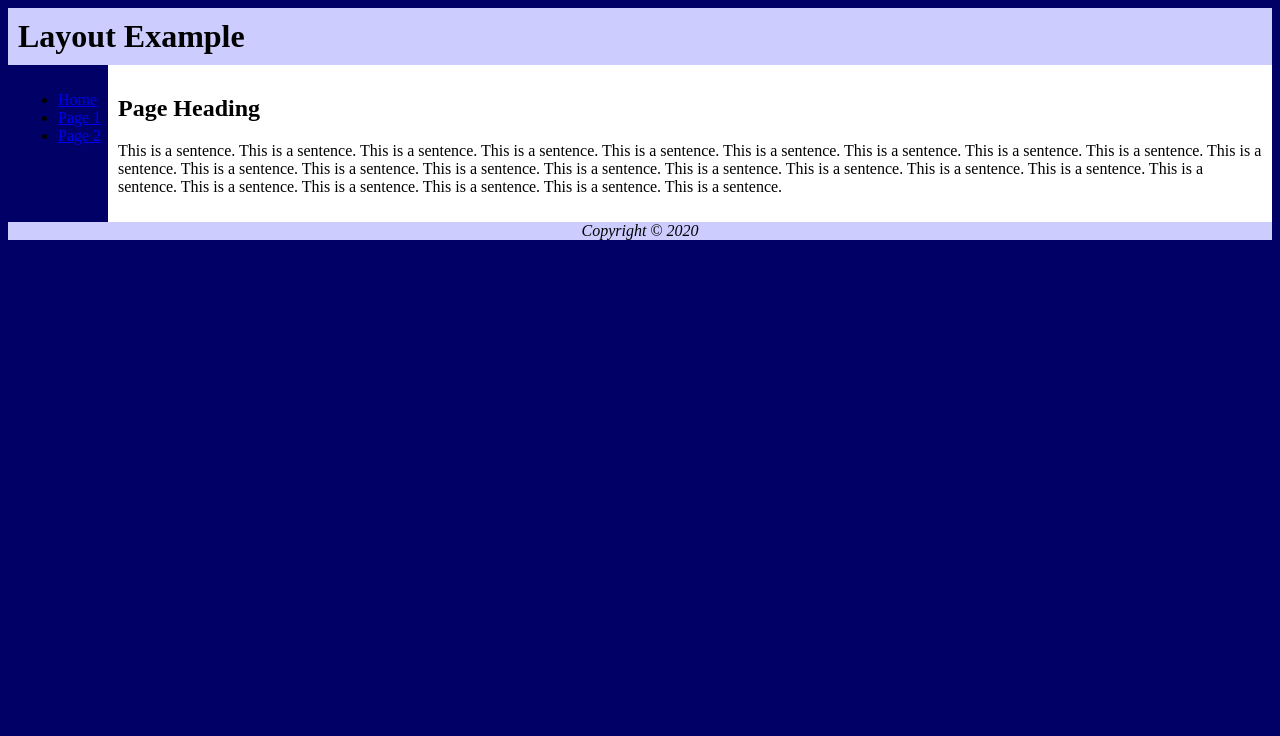
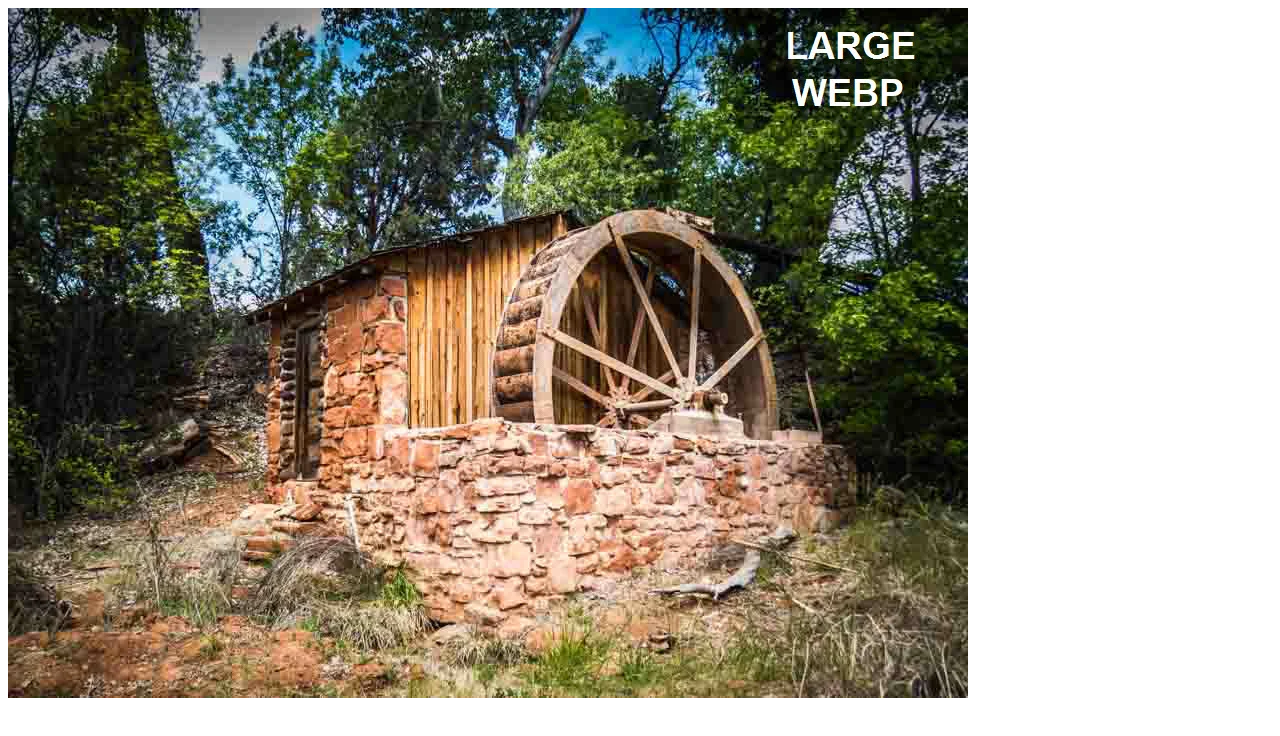
Before and after one commit to Pruthvirajpm/Web-Site-Design, a plain HTML site: page index.html in a window 1280 px wide. Drawn offline with Linux system fonts and the light colour scheme.

Commit message:
In-class task 14 ch7 picture

```diff
--- a/index.html
+++ b/index.html
@@ -1,45 +1,18 @@
 <!DOCTYPE html>
 <html lang="en">
 <head>
-<title>Layout Example</title>
+<title>Page Title Goes Here</title>
 <meta charset="utf-8">
-<style>
-body { background-color: #000066; }
-configured.
-#wrapper { width: 80%;
-margin-left: auto;
-margin-right: auto;
-background-color: #EAEAEA; }
-header { background-color: #CCCCFF; }
-h1 { margin: 0;
-padding: 10px; }
-nav { float: left;
-width: 90px;
-padding: 10px; }
-main { margin-left: 100px;
-padding: 10px;
-background-color: #FFFFFF; }
-footer { text-align: center;
-font-style: italic;
-background-color: #CCCCFF;
-clear: both; }
-</style>
 </head>
 <body>
-<div id="wrapper">
-  <header><h1>Layout Example</h1></header>
-  <nav>
-    <ul>
-    <li><a href="index.html">Home</a></li>
-    <li><a href="page1.html">Page 1</a></li>
-    <li><a href="page2.html">Page 2</a></li>
-</ul>
-</nav>
-  <main>
-    <h2>Page Heading</h2>
-    <p>This is a sentence. This is a sentence. This is a sentence. This is a sentence. This is a sentence. This is a sentence. This is a sentence. This is a sentence. This is a sentence. This is a sentence. This is a sentence. This is a sentence. This is a sentence. This is a sentence. This is a sentence. This is a sentence. This is a sentence. This is a sentence. This is a sentence. This is a sentence. This is a sentence. This is a sentence. This is a sentence. This is a sentence.</p>
-  </main>
-  <footer>Copyright &copy; 2020</footer>
-</div>
+<picture>
+    <source media="(min-width: 1200px)" srcset="large.webp" type="image/webp">
+    <source media="(min-width: 800px)" srcset="medium.webp" type="image/webp">
+    <source media="(min-width: 320px)" srcset="small.webp" type="image/webp">
+    <source media="(min-width: 1200px)" srcset="large.jpg">
+    <source media="(min-width: 800px)" srcset="medium.jpg">
+    <source media="(min-width: 320px)" srcset="small.jpg">
+    <img src="fallback.jpg" alt="waterwheel">
+</picture>
 </body>
 </html>
```
Also changed, not shown: fallback.jpg (added), large.jpg (added), large.webp (added), medium.jpg (added), medium.webp (added), small.jpg (added), small.webp (added).
